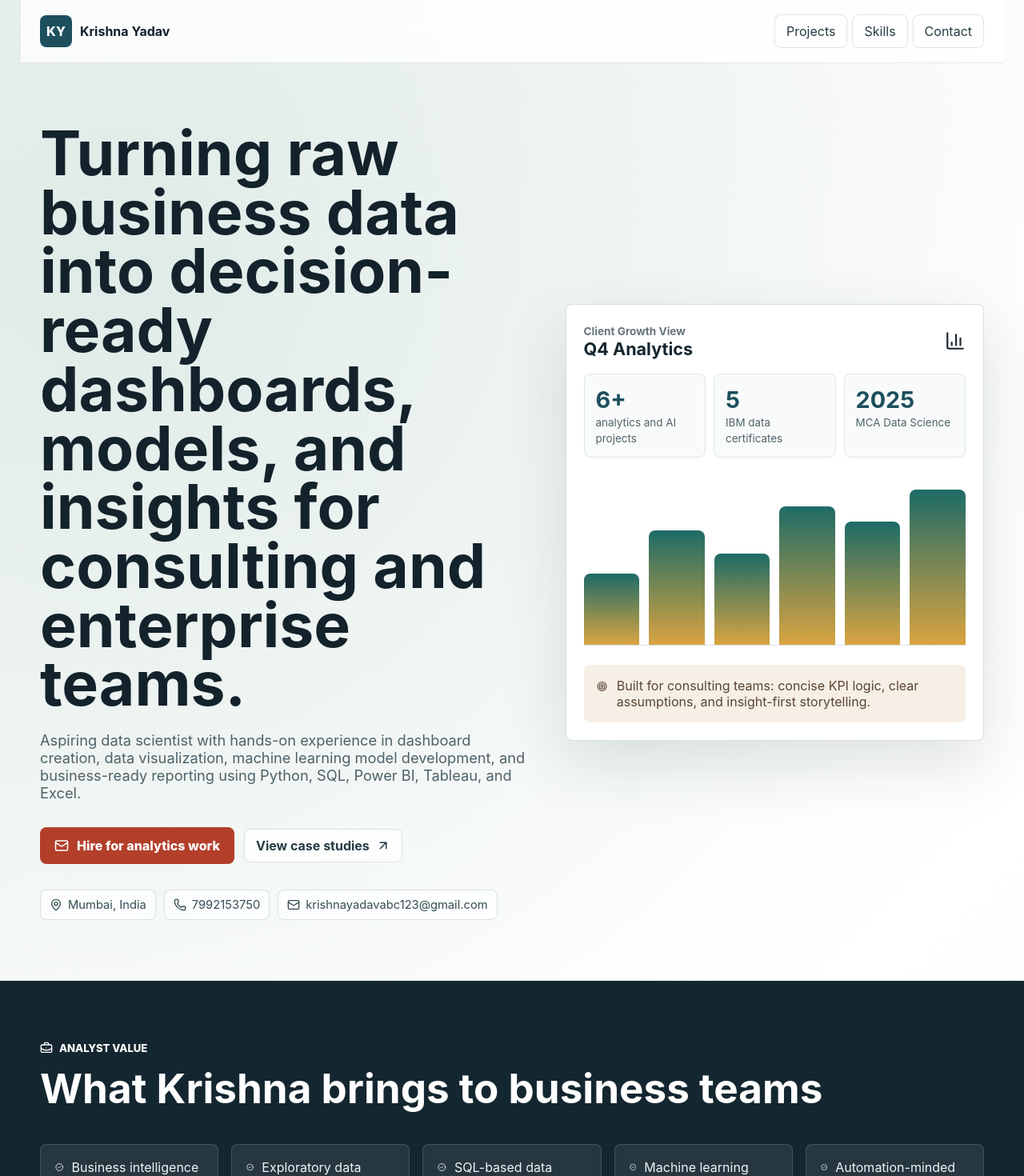
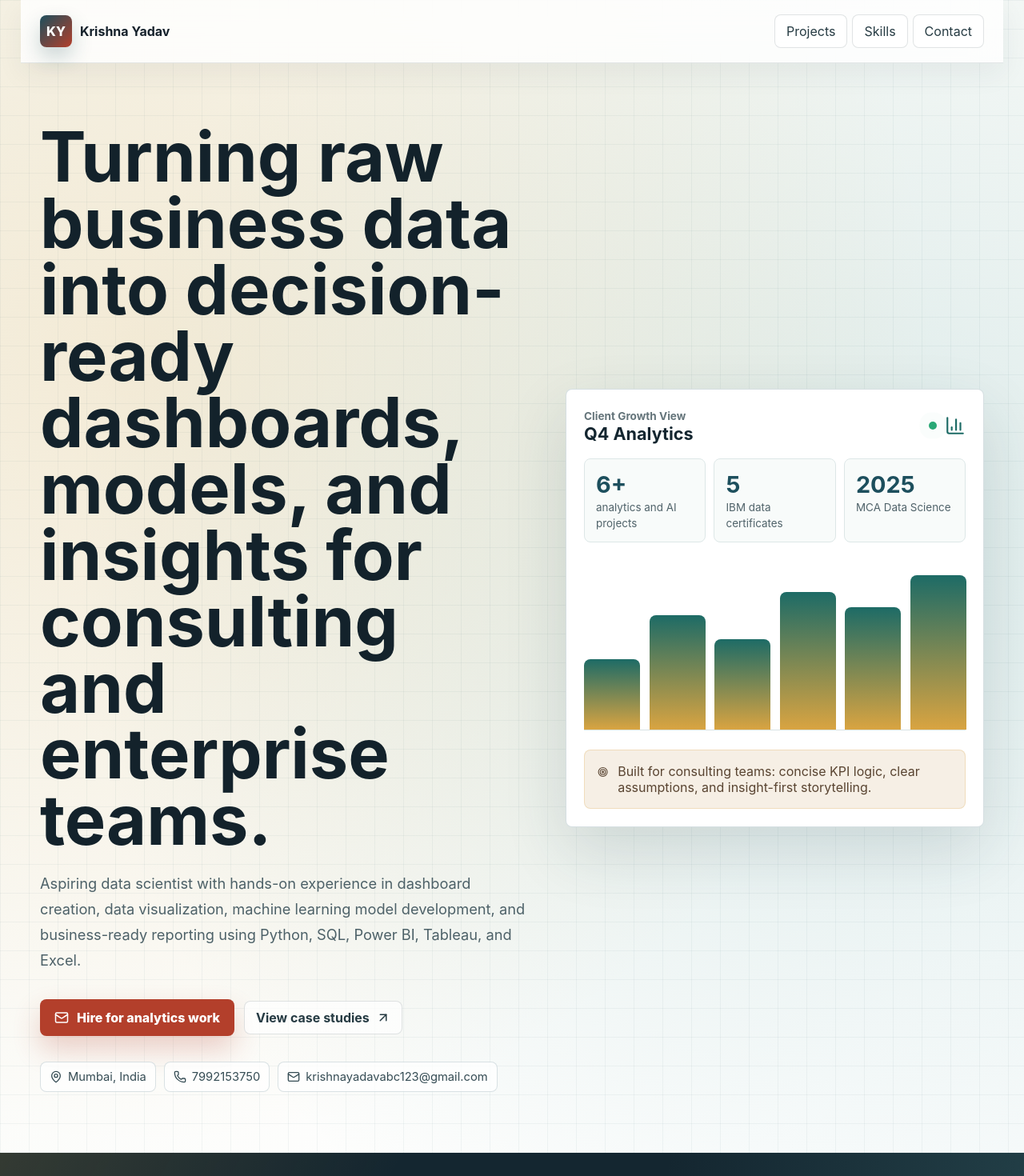
Before and after one commit to krishnayadav0218/data-analyst-portfolio, a React (Vite) app: page / in a window 1280 px wide. Shown: the top 1470 px of the page at 80% size. Built offline with nearby package versions, Linux system fonts and the light colour scheme; no server answers.

Commit message:
Polish portfolio design animations

```diff
--- a/src/App.css
+++ b/src/App.css
@@ -1,8 +1,17 @@
 main {
   min-height: 100vh;
   background:
-    radial-gradient(circle at 12% 8%, rgba(89, 160, 160, 0.16), transparent 28%),
+    linear-gradient(90deg, rgba(29, 79, 93, 0.05) 1px, transparent 1px),
+    linear-gradient(180deg, rgba(29, 79, 93, 0.05) 1px, transparent 1px),
+    radial-gradient(circle at 14% 10%, rgba(217, 164, 65, 0.18), transparent 24%),
+    radial-gradient(circle at 86% 16%, rgba(89, 160, 160, 0.2), transparent 26%),
     linear-gradient(135deg, #f7f8f3 0%, #ffffff 42%, #eef5f6 100%);
+  background-size:
+    36px 36px,
+    36px 36px,
+    auto,
+    auto,
+    auto;
   color: #1b2630;
 }
 
@@ -19,6 +28,7 @@ main {
   background: rgba(255, 255, 255, 0.82);
   backdrop-filter: blur(18px);
   border-bottom: 1px solid rgba(38, 60, 65, 0.12);
+  box-shadow: 0 14px 34px rgba(26, 54, 62, 0.06);
 }
 
 .brand,
@@ -43,8 +53,9 @@ main {
   place-items: center;
   border-radius: 8px;
   color: #ffffff;
-  background: #1d4f5d;
+  background: linear-gradient(135deg, #1d4f5d, #b33f2b);
   font-weight: 800;
+  box-shadow: 0 12px 26px rgba(29, 79, 93, 0.24);
 }
 
 .nav-links {
@@ -62,6 +73,13 @@ main {
   background: rgba(255, 255, 255, 0.7);
 }
 
+.nav-links a:hover,
+.secondary-action:hover,
+.social-actions a:hover {
+  border-color: rgba(179, 63, 43, 0.38);
+  background: #ffffff;
+}
+
 .hero-section,
 .section {
   max-width: 1180px;
@@ -75,6 +93,10 @@ main {
   gap: 42px;
   align-items: center;
   min-height: calc(100vh - 78px);
+}
+
+.hero-copy {
+  animation: rise-in 700ms ease both;
 }
 
 .eyebrow {
@@ -99,17 +121,19 @@ p {
 h1 {
   max-width: 780px;
   color: #13222b;
-  font-size: clamp(2.5rem, 6vw, 5.8rem);
+  font-size: 5.4rem;
   line-height: 0.96;
   letter-spacing: 0;
   margin-bottom: 22px;
+  text-wrap: balance;
 }
 
 h2 {
   color: #142630;
-  font-size: clamp(2rem, 4vw, 3.4rem);
+  font-size: 3.2rem;
   line-height: 1.05;
   letter-spacing: 0;
+  text-wrap: balance;
 }
 
 h3 {
@@ -121,6 +145,7 @@ h3 {
   max-width: 680px;
   color: #4d6168;
   font-size: 1.14rem;
+  line-height: 1.75;
 }
 
 .hero-actions {
@@ -143,6 +168,13 @@ h3 {
   background: #b33f2b;
   font-weight: 800;
   cursor: pointer;
+  box-shadow: 0 16px 34px rgba(179, 63, 43, 0.24);
+}
+
+.primary-action:hover,
+.contact-form button:hover {
+  background: #9f351f;
+  box-shadow: 0 18px 38px rgba(179, 63, 43, 0.3);
 }
 
 .secondary-action {
@@ -175,6 +207,20 @@ h3 {
   padding: 22px;
   background: #ffffff;
   box-shadow: 0 30px 80px rgba(26, 54, 62, 0.14);
+  position: relative;
+  overflow: hidden;
+  animation: float-in 850ms 140ms ease both;
+}
+
+.dashboard-visual::before {
+  content: '';
+  position: absolute;
+  inset: 0;
+  pointer-events: none;
+  background:
+    linear-gradient(115deg, transparent 0%, rgba(255, 255, 255, 0.52) 42%, transparent 64%);
+  transform: translateX(-120%);
+  animation: sheen 5.6s ease-in-out infinite;
 }
 
 .visual-header,
@@ -187,6 +233,22 @@ h3 {
 .visual-header {
   align-items: center;
   margin-bottom: 18px;
+}
+
+.visual-status {
+  display: inline-flex;
+  align-items: center;
+  gap: 10px;
+  color: #1d6b66;
+}
+
+.visual-status span {
+  width: 10px;
+  height: 10px;
+  border-radius: 999px;
+  background: #2aa876;
+  box-shadow: 0 0 0 0 rgba(42, 168, 118, 0.38);
+  animation: signal-pulse 1.8s ease-out infinite;
 }
 
 .visual-header span,
@@ -214,6 +276,16 @@ h3 {
   border-radius: 8px;
   padding: 14px;
   background: #f8fbfa;
+  transition:
+    transform 180ms ease,
+    border-color 180ms ease,
+    background 180ms ease;
+}
+
+.kpi:hover {
+  transform: translateY(-3px);
+  border-color: rgba(29, 107, 102, 0.32);
+  background: #ffffff;
 }
 
 .kpi strong {
@@ -239,8 +311,31 @@ h3 {
 
 .chart-row span {
   display: block;
+  height: var(--bar-height);
   border-radius: 8px 8px 0 0;
   background: linear-gradient(180deg, #1d6b66, #d9a441);
+  transform-origin: bottom;
+  animation: grow-bar 900ms ease both;
+}
+
+.chart-row span:nth-child(2) {
+  animation-delay: 110ms;
+}
+
+.chart-row span:nth-child(3) {
+  animation-delay: 190ms;
+}
+
+.chart-row span:nth-child(4) {
+  animation-delay: 270ms;
+}
+
+.chart-row span:nth-child(5) {
+  animation-delay: 350ms;
+}
+
+.chart-row span:nth-child(6) {
+  animation-delay: 430ms;
 }
 
 .insight-panel {
@@ -251,6 +346,7 @@ h3 {
   padding: 16px;
   background: #f6efe5;
   color: #594431;
+  border: 1px solid rgba(217, 164, 65, 0.25);
 }
 
 .insight-panel p {
@@ -261,10 +357,23 @@ h3 {
   max-width: none;
   background: #142630;
   color: #dce8e7;
+  position: relative;
+  overflow: hidden;
+}
+
+.band::before {
+  content: '';
+  position: absolute;
+  inset: 0;
+  background:
+    linear-gradient(120deg, rgba(217, 164, 65, 0.16), transparent 34%),
+    linear-gradient(280deg, rgba(89, 160, 160, 0.22), transparent 38%);
+  pointer-events: none;
 }
 
 .band .section-heading,
 .band .focus-grid {
+  position: relative;
   max-width: 1180px;
   margin-inline: auto;
 }
@@ -312,6 +421,16 @@ h3 {
   color: #ecf5f4;
   background: rgba(255, 255, 255, 0.08);
   border-color: rgba(255, 255, 255, 0.14);
+  transition:
+    transform 180ms ease,
+    background 180ms ease,
+    border-color 180ms ease;
+}
+
+.focus-item:hover {
+  transform: translateY(-4px);
+  background: rgba(255, 255, 255, 0.13);
+  border-color: rgba(217, 164, 65, 0.42);
 }
 
 .project-grid {
@@ -324,6 +443,19 @@ h3 {
 .contact-form {
   padding: 24px;
   box-shadow: 0 18px 45px rgba(26, 54, 62, 0.08);
+  transition:
+    transform 200ms ease,
+    box-shadow 200ms ease,
+    border-color 200ms ease;
+}
+
+.project-card:hover,
+.skill-group:hover,
+.credential-panel:hover,
+.contact-form:hover {
+  transform: translateY(-5px);
+  border-color: rgba(29, 107, 102, 0.26);
+  box-shadow: 0 24px 60px rgba(26, 54, 62, 0.13);
 }
 
 .project-card h3 {
@@ -353,6 +485,15 @@ h3 {
   background: #edf5f4;
   font-size: 0.88rem;
   font-weight: 700;
+  transition:
+    transform 160ms ease,
+    background 160ms ease;
+}
+
+.stack-list span:hover,
+.skill-group span:hover {
+  transform: translateY(-2px);
+  background: #f6efe5;
 }
 
 .split,
@@ -417,6 +558,8 @@ h3 {
 .contact-form {
   display: grid;
   gap: 14px;
+  background:
+    linear-gradient(180deg, rgba(255, 255, 255, 0.94), rgba(248, 251, 250, 0.9));
 }
 
 .contact-form label {
@@ -436,6 +579,17 @@ h3 {
   color: #172b34;
   background: #ffffff;
   font: inherit;
+  transition:
+    border-color 160ms ease,
+    box-shadow 160ms ease,
+    background 160ms ease;
+}
+
+.contact-form input:focus,
+.contact-form textarea:focus {
+  border-color: #1d6b66;
+  background: #fbfdfc;
+  box-shadow: 0 0 0 4px rgba(29, 107, 102, 0.1);
 }
 
 .contact-form textarea {
@@ -452,6 +606,71 @@ h3 {
   margin-bottom: 0;
   color: #1d6b66;
   font-weight: 700;
+}
+
+@keyframes rise-in {
+  from {
+    opacity: 0;
+    transform: translateY(18px);
+  }
+  to {
+    opacity: 1;
+    transform: translateY(0);
+  }
+}
+
+@keyframes float-in {
+  from {
+    opacity: 0;
+    transform: translateY(24px) scale(0.98);
+  }
+  to {
+    opacity: 1;
+    transform: translateY(0) scale(1);
+  }
+}
+
+@keyframes grow-bar {
+  from {
+    transform: scaleY(0.12);
+  }
+  to {
+    transform: scaleY(1);
+  }
+}
+
+@keyframes signal-pulse {
+  0% {
+    box-shadow: 0 0 0 0 rgba(42, 168, 118, 0.38);
+  }
+  70% {
+    box-shadow: 0 0 0 12px rgba(42, 168, 118, 0);
+  }
+  100% {
+    box-shadow: 0 0 0 0 rgba(42, 168, 118, 0);
+  }
+}
+
+@keyframes sheen {
+  0%,
+  38% {
+    transform: translateX(-120%);
+  }
+  62%,
+  100% {
+    transform: translateX(120%);
+  }
+}
+
+@media (prefers-reduced-motion: reduce) {
+  *,
+  *::before,
+  *::after {
+    animation-duration: 1ms !important;
+    animation-iteration-count: 1 !important;
+    scroll-behavior: auto !important;
+    transition-duration: 1ms !important;
+  }
 }
 
 @media (max-width: 920px) {
@@ -474,6 +693,14 @@ h3 {
 
   .hero-section {
     padding-top: 42px;
+  }
+
+  h1 {
+    font-size: 3.6rem;
+  }
+
+  h2 {
+    font-size: 2.45rem;
   }
 
   .focus-grid,
@@ -510,4 +737,12 @@ h3 {
   .dashboard-visual {
     padding: 16px;
   }
+
+  h1 {
+    font-size: 2.62rem;
+  }
+
+  h2 {
+    font-size: 2rem;
+  }
 }
--- a/src/App.jsx
+++ b/src/App.jsx
@@ -97,7 +97,10 @@ function App() {
               <span>Client Growth View</span>
               <strong>Q4 Analytics</strong>
             </div>
-            <BarChart3 size={26} />
+            <div className="visual-status" aria-hidden="true">
+              <span></span>
+              <BarChart3 size={26} />
+            </div>
           </div>
           <div className="kpi-grid">
             {profile.metrics.map((metric) => (
@@ -108,12 +111,12 @@ function App() {
             ))}
           </div>
           <div className="chart-row">
-            <span style={{ height: '42%' }}></span>
-            <span style={{ height: '68%' }}></span>
-            <span style={{ height: '54%' }}></span>
-            <span style={{ height: '82%' }}></span>
-            <span style={{ height: '73%' }}></span>
-            <span style={{ height: '92%' }}></span>
+            <span style={{ '--bar-height': '42%' }}></span>
+            <span style={{ '--bar-height': '68%' }}></span>
+            <span style={{ '--bar-height': '54%' }}></span>
+            <span style={{ '--bar-height': '82%' }}></span>
+            <span style={{ '--bar-height': '73%' }}></span>
+            <span style={{ '--bar-height': '92%' }}></span>
           </div>
           <div className="insight-panel">
             <Target size={22} />
```
